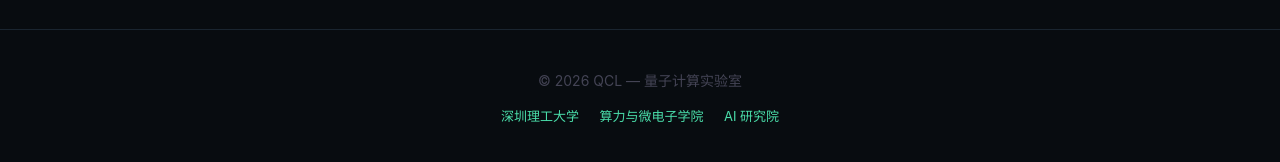
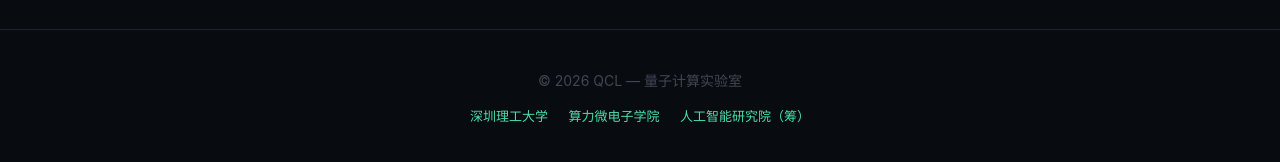
Before and after one commit to QCL-SUAT/qcl-suat.github.io, a Jekyll site: the page built from index.html, in a window 1280 px wide and 900 px high, scrolled down 1944 px. Shown: the part 732-894 px from the top of the window. Built offline with Jekyll 4.4.1, drawn with Linux system fonts in a browser that asks for light colours.

Commit message:
fix: 更正页脚院系名称为官方全称
算力与微电子学院 → 算力微电子学院
AI 研究院 → 人工智能研究院（筹）

Co-Authored-By: Claude Opus 4.6 <noreply@anthropic.com>

```diff
--- a/_data/i18n/en.yml
+++ b/_data/i18n/en.yml
@@ -63,5 +63,5 @@ resources_page:
 footer:
   copyright: "© 2026 QCL — Quantum Computing Laboratory"
   university: "Shenzhen University of Advanced Technology"
-  cme: "School of Computing and Microelectronics"
-  ai: "AI Research Institute"
+  cme: "School of Computing Microelectronics"
+  ai: "Artificial Intelligence Research Institute"
--- a/_data/i18n/zh.yml
+++ b/_data/i18n/zh.yml
@@ -63,5 +63,5 @@ resources_page:
 footer:
   copyright: "© 2026 QCL — 量子计算实验室"
   university: "深圳理工大学"
-  cme: "算力与微电子学院"
-  ai: "AI 研究院"
+  cme: "算力微电子学院"
+  ai: "人工智能研究院（筹）"
```
